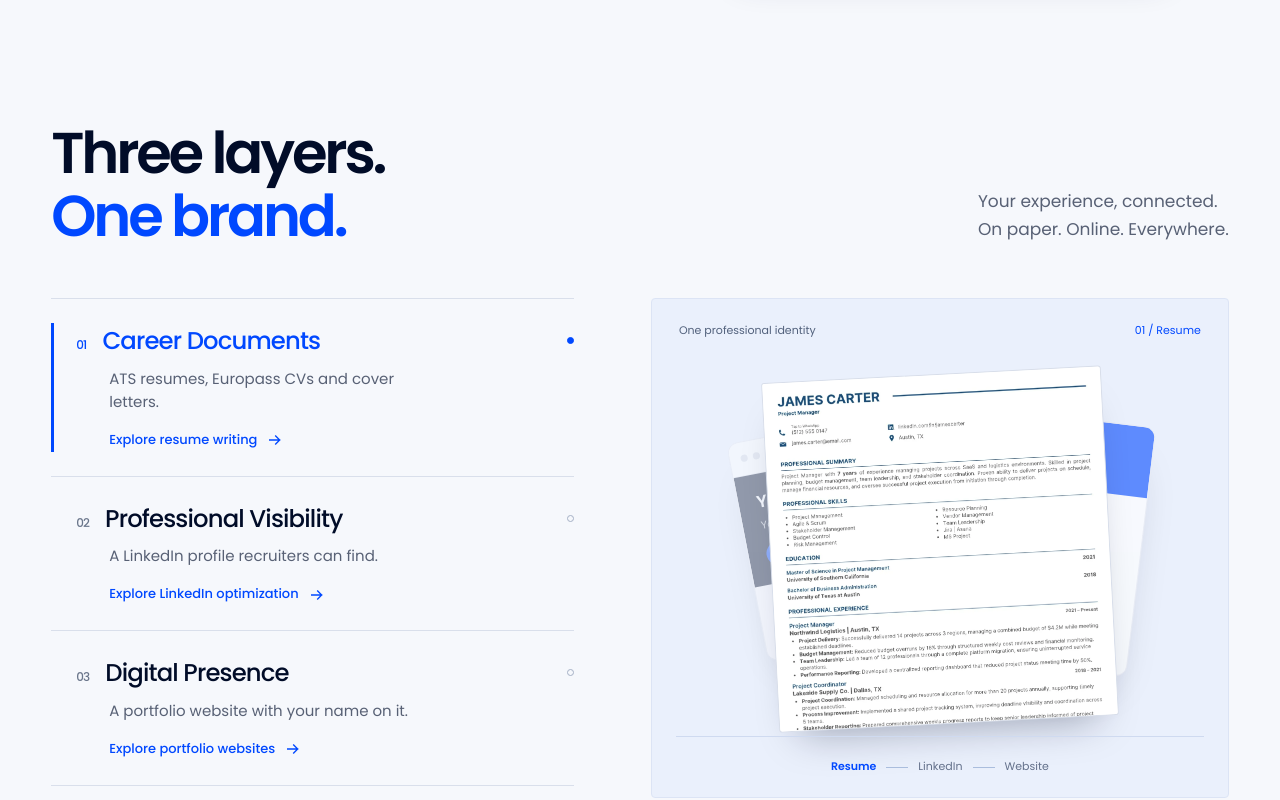
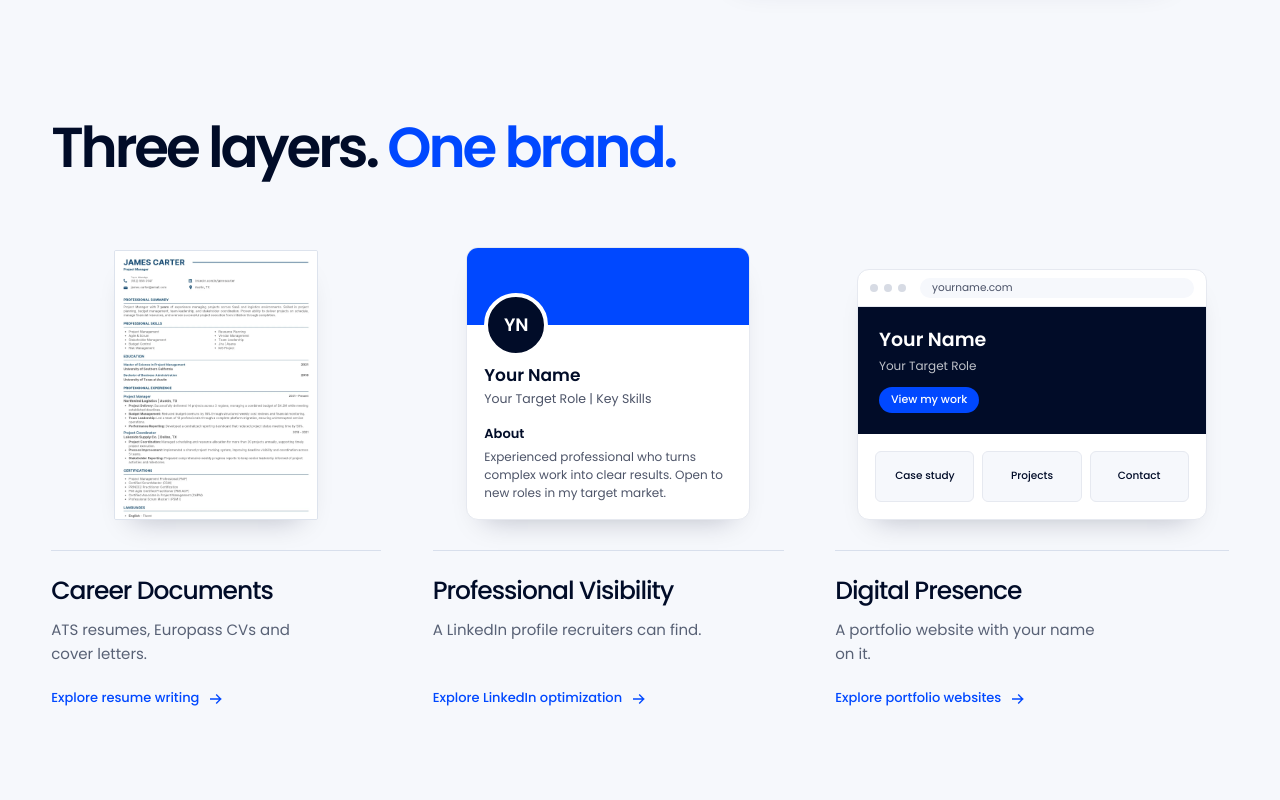
Before and after one commit to pixelyofficialstore-a11y/pixelycareer_premium-website, a Next.js app: page / in a window 1280 px wide. Shown: the part 2780-3580 px from the top of the page. Built offline with nearby package versions, Linux system fonts and the light colour scheme; no server answers.

Commit message:
Refactor HomeServices component and update design notes
Replit-Commit-Author: Agent

```diff
--- a/src/components/sections/HomeServices.module.css
+++ b/src/components/sections/HomeServices.module.css
@@ -1,238 +1,66 @@
 .section {
-  padding-block: clamp(72px, 8vw, 120px);
+  padding-block: clamp(64px, 7.5vw, 104px);
   background: var(--color-mist, #f6f8fc);
   color: var(--color-navy, #010c28);
-}
-
-.heading {
-  display: flex;
-  align-items: flex-end;
-  justify-content: space-between;
-  gap: 32px;
-  margin-bottom: clamp(36px, 4vw, 56px);
 }
 
 .title {
   margin: 0;
   font-family: var(--font-head);
-  font-size: clamp(38px, 4.5vw, 64px);
+  font-size: clamp(38px, 4.4vw, 60px);
   font-weight: 600;
   letter-spacing: -0.055em;
-  line-height: 1.08;
+  line-height: 1.12;
 }
 
 .title em {
-  display: block;
   color: var(--color-vivid, #0048ff);
   font-style: normal;
 }
 
-.intro {
-  max-width: 278px;
-  margin: 0 0 4px;
-  font-size: 17px;
-  line-height: 1.6;
-  color: #586175;
+.gallery {
+  display: grid;
+  grid-template-columns: 0.94fr 1fr 1.12fr;
+  column-gap: clamp(28px, 4vw, 60px);
+  list-style: none;
+  margin: clamp(32px, 4vw, 54px) 0 0;
+  padding: 0;
 }
 
-.workspace {
-  display: grid;
-  grid-template-columns: 0.95fr 1.05fr;
-  gap: clamp(36px, 6vw, 88px);
-  align-items: stretch;
+.gallery > li {
+  min-width: 0;
 }
 
-.list {
-  list-style: none;
-  padding: 0;
-  margin: 0;
-  border-top: 1px solid #d9dfeb;
+.service {
+  display: flex;
+  flex-direction: column;
+  height: 100%;
+  color: inherit;
+  text-decoration: none;
+  border-radius: 3px;
 }
 
-.item {
-  position: relative;
-  padding: 26px 0 24px 25px;
-  border-bottom: 1px solid #d9dfeb;
+.visual {
+  display: flex;
+  align-items: flex-end;
+  justify-content: center;
+  height: 320px;
+  padding-bottom: 30px;
 }
 
-.item::before {
-  position: absolute;
-  inset: 24px auto 24px 0;
-  width: 3px;
-  content: "";
-  background: var(--color-vivid, #0048ff);
-  transform: scaleY(0);
-  transform-origin: top;
-  transition: transform 250ms ease;
-}
-
-.item[data-active="true"]::before {
-  transform: scaleY(1);
-}
-
-.select {
-  display: flex;
-  align-items: baseline;
-  gap: 16px;
+.artifact {
   width: 100%;
-  padding: 0;
-  border: 0;
-  background: transparent;
-  color: inherit;
-  text-align: left;
-  cursor: pointer;
-}
-
-.number {
-  flex: none;
-  font-family: var(--font-head);
-  font-size: 12px;
-  color: #69758a;
-  font-variant-numeric: tabular-nums;
-}
-
-.name {
-  margin: 0;
-  font-family: var(--font-head);
-  font-size: clamp(20px, 1.9vw, 26px);
-  font-weight: 500;
-  line-height: 1.3;
-  letter-spacing: -0.035em;
-}
-
-.item[data-active="true"] .number,
-.item[data-active="true"] .name {
-  color: var(--color-vivid, #0048ff);
-}
-
-.indicator {
-  margin-left: auto;
-  align-self: center;
-  width: 7px;
-  height: 7px;
-  border: 1px solid #a3afc4;
-  border-radius: 50%;
-}
-
-.item[data-active="true"] .indicator {
-  border-color: var(--color-vivid, #0048ff);
-  background: var(--color-vivid, #0048ff);
-}
-
-.description {
-  margin: 10px 0 13px 33px;
-  max-width: 310px;
-  color: #586175;
-  font-size: 15px;
-  line-height: 1.55;
-}
-
-.link {
-  display: inline-flex;
-  align-items: center;
-  gap: 10px;
-  margin-left: 33px;
-  font-size: 13px;
-  font-weight: 500;
-  color: var(--color-vivid, #0048ff);
-  text-decoration: none;
-}
-
-.link svg {
-  width: 16px;
-  height: 16px;
-  transition: transform 200ms ease;
-}
-
-.link:hover svg {
-  transform: translateX(4px);
-}
-
-.link:hover {
-  text-decoration: underline;
-  text-underline-offset: 4px;
-}
-
-.select:focus-visible,
-.link:focus-visible {
-  outline: 2px solid var(--color-vivid, #0048ff);
-  outline-offset: 6px;
-  border-radius: 2px;
-}
-
-.stage {
-  position: relative;
-  display: flex;
-  flex-direction: column;
-  overflow: hidden;
-  min-height: 500px;
-  border: 1px solid #dce4f5;
-  border-radius: 4px;
-  background: #eaf0fc;
-}
-
-.stageTop {
-  display: flex;
-  align-items: center;
-  justify-content: space-between;
-  gap: 16px;
-  padding: 23px 27px;
-  font-family: var(--font-head);
-  font-size: 11px;
-  color: #52617c;
-}
-
-.stageTop span:last-child {
-  color: var(--color-vivid, #0048ff);
-}
-
-.stack {
-  position: relative;
-  flex: 1;
-  min-height: 350px;
-  isolation: isolate;
-}
-
-.sheet {
-  position: absolute;
-  left: 50%;
-  top: 48%;
-  width: 72%;
-  max-width: 340px;
-  pointer-events: none;
-  transform-origin: center;
-  transition: transform 550ms cubic-bezier(0.22, 1, 0.36, 1), opacity 400ms ease;
-}
-
-.sheet[data-position="0"] {
-  z-index: 3;
-  opacity: 1;
-  transform: translate(-50%, -48%) rotate(-3deg);
-}
-
-.sheet[data-position="1"] {
-  z-index: 2;
-  opacity: 0.6;
-  transform: translate(-36%, -53%) rotate(7deg) scale(0.91);
-}
-
-.sheet[data-position="2"] {
-  z-index: 1;
-  opacity: 0.38;
-  transform: translate(-63%, -57%) rotate(-11deg) scale(0.89);
-}
-
-.mock > div {
-  width: 100%;
+  transition: transform 350ms cubic-bezier(0.22, 1, 0.36, 1);
 }
 
 .resume {
-  height: 350px;
+  width: 204px;
+  height: 270px;
   overflow: hidden;
-  border: 1px solid #d8deea;
-  border-radius: 3px;
+  border: 1px solid #dde3ed;
+  border-radius: 2px;
   background: #fdfefe;
-  box-shadow: 0 24px 40px -22px rgb(1 12 40 / 35%);
+  box-shadow: 0 16px 28px -18px rgb(1 12 40 / 28%);
 }
 
 .resume img {
@@ -241,105 +69,175 @@
   height: auto;
 }
 
-.caption {
-  position: relative;
-  z-index: 4;
-  display: flex;
-  align-items: center;
-  justify-content: center;
-  gap: 10px;
-  margin: 0 24px;
-  padding: 21px 0;
-  border-top: 1px solid #cfdaf0;
-  font-size: 11px;
-  color: #63708a;
+.profile {
+  max-width: 284px;
 }
 
-.caption i {
-  width: 22px;
-  height: 1px;
-  background: #aabddd;
+.browser {
+  max-width: 350px;
 }
 
-.caption [data-active="true"] {
+.profile > div,
+.browser > div {
+  width: 100%;
+  box-shadow: 0 16px 28px -18px rgb(1 12 40 / 28%);
+}
+
+.copy {
+  flex: 1;
+  display: flex;
+  flex-direction: column;
+  align-items: flex-start;
+  padding-top: 24px;
+  border-top: 1px solid #d8dfec;
+}
+
+.name {
+  margin: 0;
+  font-family: var(--font-head);
+  font-size: clamp(21px, 1.95vw, 26px);
+  font-weight: 500;
+  letter-spacing: -0.04em;
+  line-height: 1.25;
+}
+
+.description {
+  max-width: 285px;
+  margin: 12px 0 22px;
+  color: #586175;
+  font-size: 15px;
+  line-height: 1.6;
+  text-wrap: pretty;
+}
+
+.link {
+  display: inline-flex;
+  align-items: center;
+  gap: 9px;
+  margin-top: auto;
   color: var(--color-vivid, #0048ff);
-  font-weight: 600;
+  font-size: 13px;
+  font-weight: 500;
+  line-height: 1.6;
+}
+
+.link svg {
+  flex: none;
+  width: 16px;
+  height: 16px;
+  transition: transform 250ms ease;
+}
+
+.service:focus-visible {
+  outline: 2px solid var(--color-vivid, #0048ff);
+  outline-offset: 8px;
+}
+
+.service:focus-visible .artifact {
+  transform: translateY(-5px);
+}
+
+.service:focus-visible .link {
+  text-decoration: underline;
+  text-underline-offset: 5px;
+}
+
+@media (hover: hover) {
+  .service:hover .artifact {
+    transform: translateY(-5px);
+  }
+
+  .service:hover .link {
+    text-decoration: underline;
+    text-underline-offset: 5px;
+  }
+
+  .service:hover .link svg {
+    transform: translateX(4px);
+  }
+}
+
+@media (min-width: 768px) and (max-width: 1023px) {
+  .gallery {
+    column-gap: 25px;
+  }
+
+  .visual {
+    height: 265px;
+  }
+
+  .resume {
+    width: 165px;
+    height: 232px;
+  }
+
+  .name {
+    max-width: 190px;
+  }
+
+  .link {
+    font-size: 12px;
+    gap: 5px;
+  }
 }
 
 @media (max-width: 767px) {
-  .heading {
+  .title em {
     display: block;
-    margin-bottom: 30px;
   }
 
-  .intro {
-    max-width: 300px;
-    margin-top: 20px;
-    font-size: 15px;
+  .gallery {
+    grid-template-columns: minmax(0, 1fr);
+    row-gap: 38px;
+    margin-top: 32px;
   }
 
-  .workspace {
-    grid-template-columns: minmax(0, 1fr);
-    gap: 28px;
-  }
-
-  .stage {
-    grid-row: 1;
-    min-height: 355px;
-  }
-
-  .stageTop {
-    padding: 17px 19px;
-    font-size: 10px;
-  }
-
-  .stack {
-    min-height: 250px;
-  }
-
-  .sheet {
-    width: 70%;
-    max-width: 290px;
+  .visual {
+    height: 260px;
+    padding-bottom: 22px;
   }
 
   .resume {
-    height: 245px;
+    width: 177px;
+    height: 215px;
   }
 
-  .caption {
-    margin-inline: 18px;
-    padding-block: 17px;
-    gap: 8px;
-    font-size: 10px;
+  .profile {
+    max-width: 265px;
   }
 
-  .caption i {
-    width: 16px;
+  .browser {
+    max-width: 300px;
   }
 
-  .item {
-    padding: 22px 0 21px 16px;
-  }
-
-  .select {
-    gap: 12px;
-    min-height: 32px;
-  }
-
-  .description,
-  .link {
-    margin-left: 29px;
+  .copy {
+    padding-top: 19px;
   }
 
   .name {
-    font-size: 20px;
+    font-size: 24px;
+  }
+
+  .description {
+    max-width: 310px;
+    margin-block: 9px 13px;
+    font-size: 14px;
+  }
+
+  .link {
+    min-height: 28px;
   }
 }
 
 @media (prefers-reduced-motion: reduce) {
-  .sheet,
-  .item::before,
+  .artifact,
   .link svg {
     transition: none;
   }
+
+  .service:hover .artifact,
+  .service:focus-visible .artifact,
+  .service:hover .link svg {
+    transform: none;
+  }
 }
--- a/src/components/sections/HomeServices.tsx
+++ b/src/components/sections/HomeServices.tsx
@@ -1,6 +1,3 @@
-"use client";
-
-import { useRef, useState, type KeyboardEvent } from "react";
 import Image from "next/image";
 import Link from "next/link";
 import { HERO_PERSONAS } from "@/config/heroPersonas";
@@ -8,111 +5,75 @@ import { ArrowRight } from "@/components/ui/Icons";
 import { BrowserVisual, ProfileVisual } from "./ServiceVisuals";
 import styles from "./HomeServices.module.css";
 
-const LAYERS = [
+/** An open gallery of the three places a professional identity takes shape. */
+export default function HomeServices() {
+  const cv = HERO_PERSONAS.us.images.good;
+  const services = [
     {
       title: "Career Documents",
       line: "ATS resumes, Europass CVs and cover letters.",
       href: "/services/ats-cv",
       link: "Explore resume writing",
-    short: "Resume",
+      visual: (
+        <div className={`${styles.artifact} ${styles.resume}`}>
+          <Image
+            src={cv.src}
+            width={cv.width}
+            height={cv.height}
+            alt=""
+            sizes="(min-width: 1024px) 204px, (min-width: 768px) 165px, 177px"
+          />
+        </div>
+      ),
     },
     {
       title: "Professional Visibility",
       line: "A LinkedIn profile recruiters can find.",
       href: "/services/linkedin",
       link: "Explore LinkedIn optimization",
-    short: "LinkedIn",
+      visual: (
+        <div className={`${styles.artifact} ${styles.profile}`}>
+          <ProfileVisual />
+        </div>
+      ),
     },
     {
       title: "Digital Presence",
       line: "A portfolio website with your name on it.",
       href: "/services/portfolio-website",
       link: "Explore portfolio websites",
-    short: "Website",
+      visual: (
+        <div className={`${styles.artifact} ${styles.browser}`}>
+          <BrowserVisual />
+        </div>
+      ),
     },
   ];
-
-/** Root-homepage trial. Selection moves the actual artifacts, not a reveal target. */
-export default function HomeServices() {
-  const [active, setActive] = useState(0);
-  const buttons = useRef<(HTMLButtonElement | null)[]>([]);
-  const cv = HERO_PERSONAS.us.images.good;
-
-  function navigate(event: KeyboardEvent<HTMLButtonElement>, index: number) {
-    let next: number;
-    if (event.key === "ArrowDown" || event.key === "ArrowRight") next = (index + 1) % LAYERS.length;
-    else if (event.key === "ArrowUp" || event.key === "ArrowLeft") next = (index + LAYERS.length - 1) % LAYERS.length;
-    else if (event.key === "Home") next = 0;
-    else if (event.key === "End") next = LAYERS.length - 1;
-    else return;
-    event.preventDefault();
-    setActive(next);
-    buttons.current[next]?.focus();
-  }
 
   return (
     <section id="services" aria-labelledby="services-title" className={styles.section}>
       <div className="wrap">
-        <div className={styles.heading}>
         <h2 id="services-title" className={styles.title}>
           Three layers. <em>One brand.</em>
         </h2>
-          <p className={styles.intro}>Your experience, connected.<br />On paper. Online. Everywhere.</p>
+        <ul className={styles.gallery}>
+          {services.map((service) => (
+            <li key={service.href}>
+              <Link href={service.href} className={styles.service}>
+                <div className={styles.visual} aria-hidden="true">
+                  {service.visual}
                 </div>
-
-        <div className={styles.workspace}>
-          <ol className={styles.list} aria-label="Explore your three brand layers">
-            {LAYERS.map((layer, index) => (
-              <li key={layer.href} className={styles.item} data-active={active === index}>
-                <h3 className={styles.name}>
-                  <button
-                    type="button"
-                    className={styles.select}
-                    ref={(element) => { buttons.current[index] = element; }}
-                    aria-pressed={active === index}
-                    aria-controls="home-services-preview"
-                    aria-label={`Preview ${layer.title}`}
-                    onClick={() => setActive(index)}
-                    onKeyDown={(event) => navigate(event, index)}
-                  >
-                    <span className={styles.number} aria-hidden="true">0{index + 1}</span>
-                    <span>{layer.title}</span>
-                    <span className={styles.indicator} aria-hidden="true" />
-                  </button>
-                </h3>
-                <p className={styles.description}>{layer.line}</p>
-                <Link href={layer.href} className={styles.link}>
-                  {layer.link}<ArrowRight />
+                <div className={styles.copy}>
+                  <h3 className={styles.name}>{service.title}</h3>
+                  <p className={styles.description}>{service.line}</p>
+                  <span className={styles.link}>
+                    {service.link}<ArrowRight />
+                  </span>
+                </div>
               </Link>
             </li>
           ))}
-          </ol>
-
-          <div id="home-services-preview" className={styles.stage} role="region" aria-label="Professional brand preview">
-            <div className={styles.stageTop}>
-              <span>One professional identity</span>
-              <span aria-live="polite" aria-atomic="true">0{active + 1} / {LAYERS[active].short}</span>
-            </div>
-            <div className={styles.stack} aria-hidden="true">
-              <div className={styles.sheet} data-position={(3 - active) % 3}>
-                <div className={styles.resume}>
-                  <Image src={cv.src} width={cv.width} height={cv.height} alt="" sizes="(min-width: 1024px) 340px, (min-width: 768px) 30vw, 65vw" />
-                </div>
-              </div>
-              <div className={`${styles.sheet} ${styles.mock}`} data-position={(4 - active) % 3}>
-                <ProfileVisual />
-              </div>
-              <div className={`${styles.sheet} ${styles.mock}`} data-position={(5 - active) % 3}>
-                <BrowserVisual />
-              </div>
-            </div>
-            <div className={styles.caption} aria-hidden="true">
-              <span data-active={active === 0}>Resume</span><i />
-              <span data-active={active === 1}>LinkedIn</span><i />
-              <span data-active={active === 2}>Website</span>
-            </div>
-          </div>
-        </div>
+        </ul>
       </div>
     </section>
   );
```
Also changed, not shown: .agents/memory/homepage-design-trials.md. Lines whose indentation alone changed are shown as unchanged.
